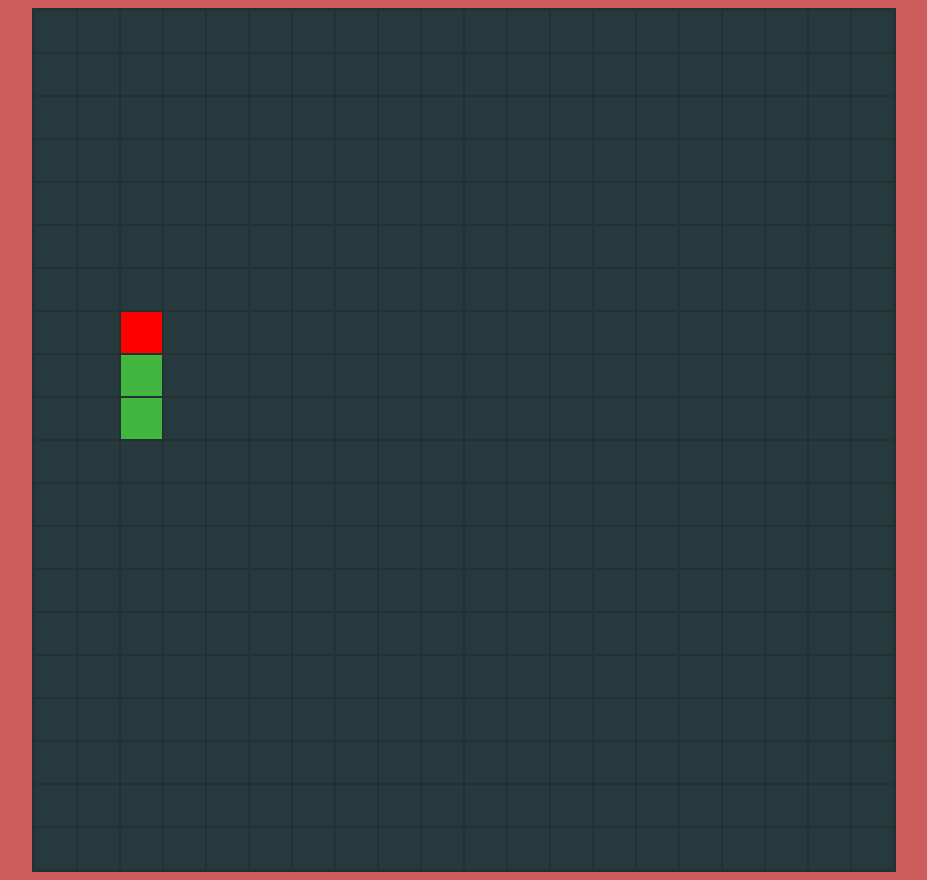
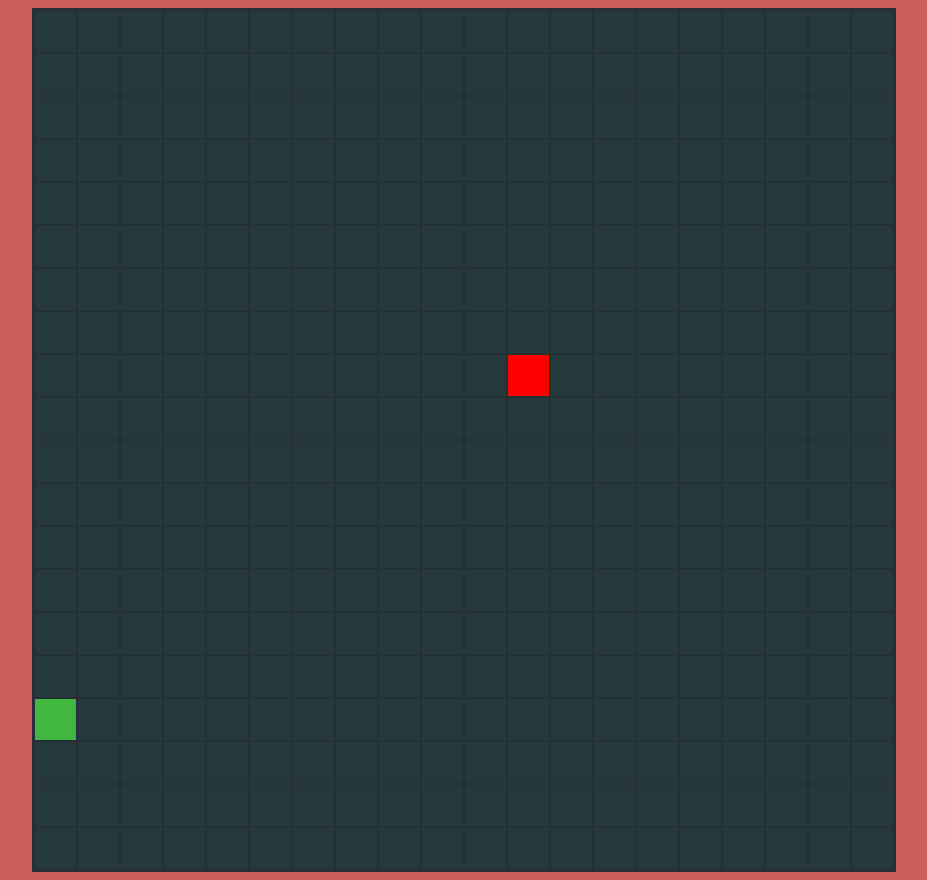
Before and after one commit to dvpfran/snake, a plain HTML site: page index.html in a window 1280 px wide. Shown: the whole page, without its empty margins (176-1103 px from the left). Drawn offline with Linux system fonts and the light colour scheme.

Commit message:
Add food and grow snake

```diff
--- a/index.html
+++ b/index.html
@@ -24,6 +24,7 @@
     <script type="text/javascript" src="./js/area.js"></script>
     <script type="text/javascript" src="./js/component.js"></script>
     <script type="text/javascript" src="./js/game.js"></script>
+    <script type="text/javascript" src="./js/food.js"></script>
     <script type="text/javascript" src="./js/snake.js"></script>
 </body>
 </html>
--- a/js/area.js
+++ b/js/area.js
@@ -37,12 +37,12 @@ const area = {
                         this.grid.backColor,
                         setColumnPosition(idxColumn, this.grid.columnWidth),
                         setRowPosition(idxRow, this.grid.columnHeight),
+                        false,
                         "",
-                        false
                     )
                 );
             }
-            this.grid.gridPositions.push(columnPositions);
+            //this.grid.gridPositions.push(columnPositions);
         }
     },
     start: function() {
--- a/js/component.js
+++ b/js/component.js
@@ -1,8 +1,7 @@
 let listComponents = [];
-let indexComponent = 0;
 
-function component(index, width, height, lineWidth, lineColor, color, x, y, text = "", removable = true) {
-    this.index = index;
+function component(id, width, height, lineWidth, lineColor, color, x, y, canCollide = false, text = "", removable = true) {
+    this.id = id;
     this.width = width;
     this.height = height;
     this.color = color;
@@ -12,6 +11,7 @@ function component(index, width, height, lineWidth, lineColor, color, x, y, text
     this.speedY = 0;
     this.text = text;
     this.removable = removable;
+    this.canCollide = canCollide;
 
     this.updCtx = function() {
         ctx = area.context;
--- a/js/enums.js
+++ b/js/enums.js
@@ -14,3 +14,7 @@ const DIRECTION = {
     RIGHT: 2,
     BOTTOM: 3
 };
+
+const COMPONENT_ID = {
+    FOOD_COMPONENT: 'FOOD_COMPONENT'
+};
--- /dev/null
+++ b/js/food.js
@@ -0,0 +1,67 @@
+let food = {
+    pieceWidth: DEFAULT_COLUMN_SIZE.WIDTH,
+    pieceHeight: DEFAULT_COLUMN_SIZE.HEIGHT,
+    piece: undefined,
+    spwan: function() {
+        let column = generateNumber(0, area.grid.columns - 1);
+        let row = generateNumber(0, area.grid.rows - 1);
+
+        let columnEmpty = false;
+        let rowEmpty = false;
+
+        while (!columnEmpty) {
+            column = generateNumber(0, area.grid.columns - 1) * this.pieceWidth;
+            columnEmpty = isColumnPositionEmpty(column);
+        }
+
+        while (!rowEmpty) {
+            row = generateNumber(0, area.grid.rows - 1) * this.pieceHeight;
+            rowEmpty = isRowPositionEmpty(row);
+        }
+
+        if (this.piece) {
+            this.piece.x = column;
+            this.piece.y = row;
+        }
+        else {
+            this.piece = new component(
+                COMPONENT_ID.FOOD_COMPONENT,
+                this.pieceWidth,
+                this.pieceHeight,
+                2,
+                "#253034",
+                "red",
+                column,
+                row,
+                true
+            );
+            listComponents.push(this.piece);
+        }
+    }
+};
+
+const generateNumber = (min, max) => {
+    return Math.floor(Math.random() * (max - min + 1)) + min;
+};
+
+const isColumnPositionEmpty = (position) => {
+    for (let index = 0; index < listComponents.length; index++) {
+        if (listComponents[index].canCollide) {
+            if (listComponents[index].x == position) {
+                return false;
+            }
+        }
+    }
+    return true;
+};
+
+const isRowPositionEmpty = (position) => {
+    for (let index = 0; index < listComponents.length; index++) {
+        if (listComponents[index].canCollide) {
+            if (listComponents[index].y == position) {
+                return false;
+            }
+        }
+    }
+    return true;
+};
--- a/js/game.js
+++ b/js/game.js
@@ -1,10 +1,11 @@
 function startGame() {
     area.start();
-    snake.growSnake();
+    food.spwan();
+    snake.spwan();
 
     setInterval(() => {
         snake.move();
-    }, 500);
+    }, 300);
 
     addEventHandlers();
 }
--- a/js/snake.js
+++ b/js/snake.js
@@ -6,43 +6,64 @@ let snake = {
     spwanSnake: function() {
         this.pieces = [];
     },
-    growSnake: function() {
+    spwan: function() {
         let newPiece = new component(
             0,
             this.pieceWidth,
             this.pieceHeight,
             2,
             "#253034",
-            "red",
+            "#41b73f",
             0,
             0,
+            true
         );
-        let newPiece2 = new component(
+
+        this.pieces.push(newPiece);
+        listComponents.push(newPiece);
+    },
+    grow: function() {
+        const lastPiece = this.pieces[this.pieces.length - 1];
+
+        let column = 0;
+        let row = 0;
+
+        switch (this.direction) {
+            case DIRECTION.LEFT:
+                column = lastPiece.x + 1;
+                row = lastPiece.y;
+                break;
+
+            case DIRECTION.TOP:
+                column = lastPiece.x;
+                row = lastPiece.y + 1;
+                break;
+
+            case DIRECTION.RIGHT:
+                column = lastPiece.x - 1;
+                row = lastPiece.y;
+                break;
+
+            case DIRECTION.BOTTOM:
+                column = lastPiece.x;
+                row = lastPiece.y - 1;
+                break;
+        }
+
+        let newPiece = new component(
             0,
             this.pieceWidth,
             this.pieceHeight,
             2,
             "#253034",
             "#41b73f",
-            this.pieceWidth,
-            0,
+            column,
+            row,
+            true
         );
-        let newPiece3 = new component(
-            0,
-            this.pieceWidth,
-            this.pieceHeight,
-            2,
-            "#253034",
-            "#41b73f",
-            this.pieceWidth * 2,
-            0,
-        );
+
         this.pieces.push(newPiece);
-        this.pieces.push(newPiece2);
-        this.pieces.push(newPiece3);
         listComponents.push(newPiece);
-        listComponents.push(newPiece2);
-        listComponents.push(newPiece3);
     },
     collide: function(piece, direction) {
         let isCollide = false;
@@ -97,12 +118,23 @@ let snake = {
             for (let idxPiece = 0; idxPiece < this.pieces.length; idxPiece++) {
 
             }
+
+            // check if the snake will collide with food.
+            for (let index = 0; index < listComponents.length; index++) {
+                const component = listComponents[index];
+                if (component.id === COMPONENT_ID.FOOD_COMPONENT) {
+                    if (this.pieces[0].x === component.x && this.pieces[0].y === component.y) {
+                        this.grow();
+                        food.spwan();
+                    }
+                }
+            }
         }
 
         return isCollide;
     },
     move: function() {
-        const lastPieceIndex = this.pieces.length - 1;
+        const lastPieceIndex = 0;
         let previousX = this.pieces[lastPieceIndex].x;
         let previousY = this.pieces[lastPieceIndex].y;
 
@@ -128,7 +160,7 @@ let snake = {
             }
 
             // Starting at index 1 because index 0 is already defined.
-            for (let index = lastPieceIndex -1; index >= 0; index--) {
+            for (let index = 1; index < this.pieces.length; index++) {
                 const x = this.pieces[index].x;
                 const y = this.pieces[index].y;
 
```
